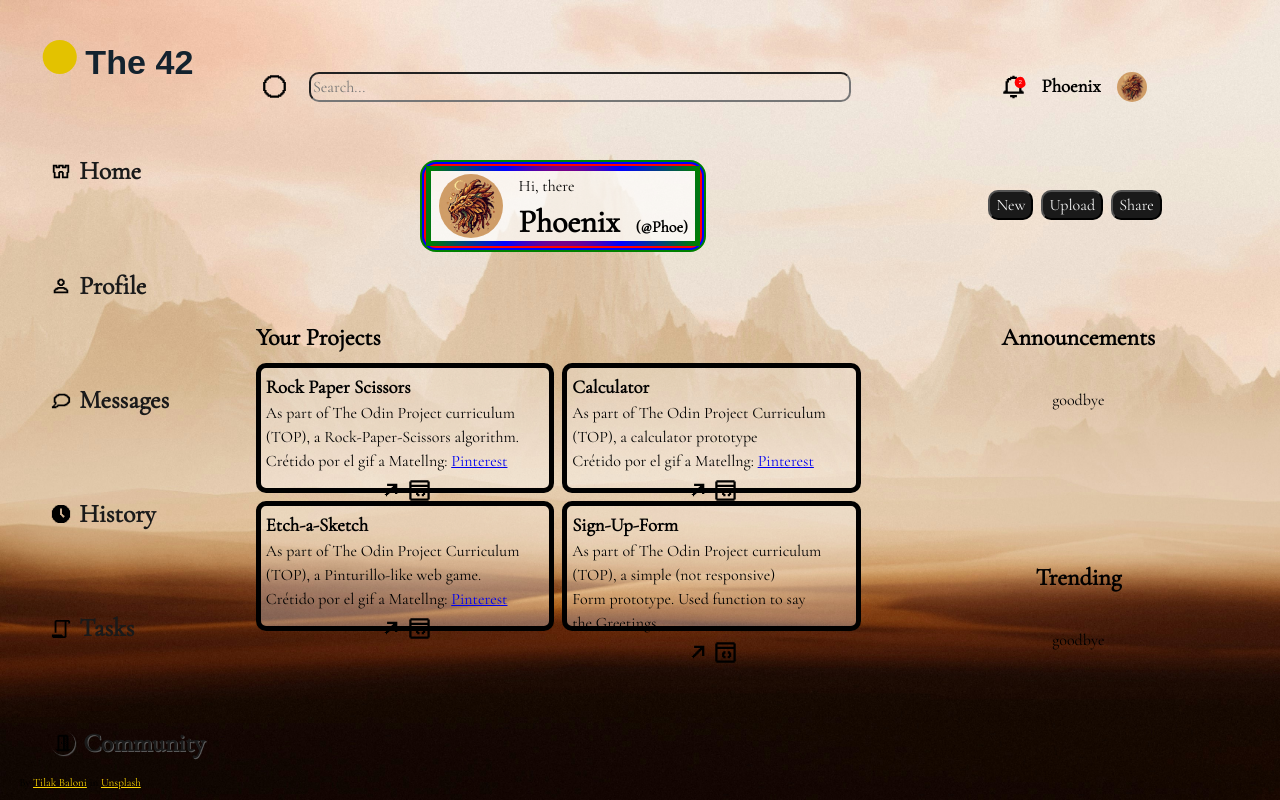
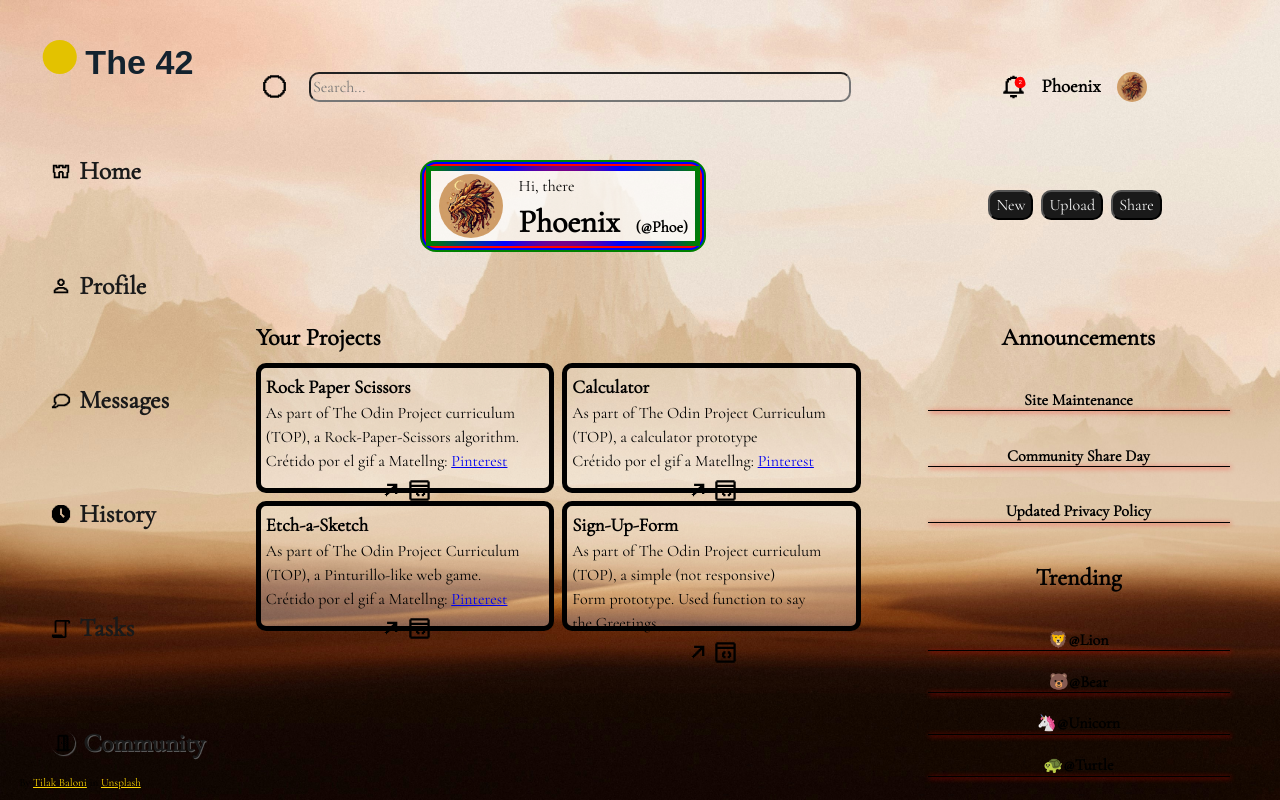
Before and after one commit to Iker1211/Admin-Dashboard, a plain HTML site: page index.html in a window 1280 px wide. Drawn offline with Linux system fonts and the light colour scheme.

Commit message:
Add content in .right-cards

```diff
--- a/index.html
+++ b/index.html
@@ -159,11 +159,20 @@
             <div class="right-cards">
                 <h2>Announcements</h2>
                 <div class="card-container">
-                    <card>goodbye</card>
+                    <card>
+                        <h4>Site Maintenance</h4>
+                        <h4>Community Share Day</h4>
+                        <h4>Updated Privacy Policy</h4>
+                    </card>
                 </div>
                 <h2>Trending</h2>
                 <div class="card-container">
-                    <card>goodbye</card>
+                    <card>
+                        <h4>🦁@Lion</h4>
+                        <h4>🐻@Bear</h4>
+                        <h4>🦄@Unicorn</h4>
+                        <h4>🐢@Turtle</h4>
+                    </card>
                 </div>
             </div>
         </main>
--- a/styles/style.css
+++ b/styles/style.css
@@ -247,6 +247,21 @@ main {
         & card {
             border: none;
             background-color: transparent;
+
+        & h4 {
+            position: relative;
+        }
+
+            & h4::after {
+                content: '';
+                position: absolute;
+                top: 1.4rem;
+                right: 50px;
+                width: 75%;
+                height: 1px;
+                background-color: black;
+                box-shadow: 1px 1px 5px red;
+            }
         }
     }
 }
@@ -386,19 +401,22 @@ aside { /* position fixed */
         text-shadow: none;
     }
 
+    35% {
+        color: color-mix(in srgb, var(--gold) 80%);
+    }
+
     50% {
-        letter-spacing: 10px;
-        color: color-mix(in srgb, var(--gold) 80%);
+        letter-spacing: 6px;
+        color: transparent;
         text-shadow: none;
     }
 
     70% {
-
-        color: transparent;
+        color: gold;
     }
 
     85% {
-        display: none;
+        display: gold;
     }
 }
 
```
